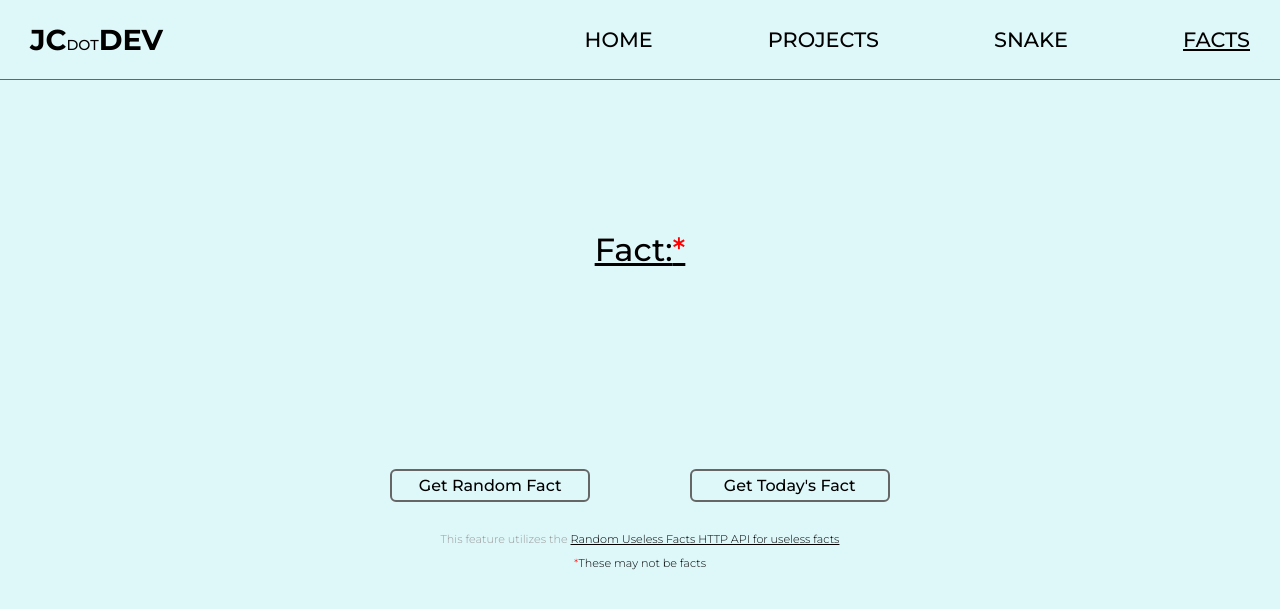
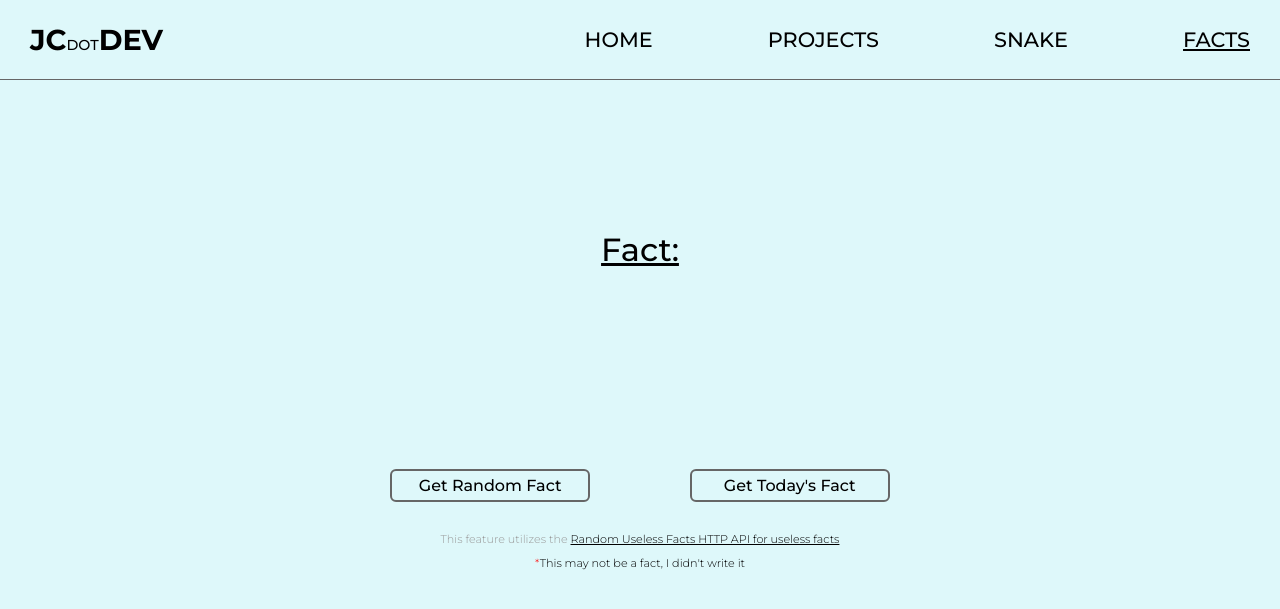
Before and after one commit to pJanks/johnnycassidy.dev, a PHP site: page /facts in a window 1280 px wide. Shown: the top 609 px of the page. Run offline with PHP 8.4, Linux system fonts and the light colour scheme; data that the repository does not hold is empty; a stand-in replaces the project's code that opens the database connection.

Commit message:
Add disclaimer for false facts

```diff
--- a/views/facts/facts.css
+++ b/views/facts/facts.css
@@ -19,12 +19,9 @@
 }
 
 .fact {
-  align-items: center;
-  display: flex;
   font-size: 120%;
   font-style: italic;
   font-weight: 300;
-  justify-content: center;
   min-height: 120px;
   margin: 40px;
 }
--- a/views/facts/facts.js
+++ b/views/facts/facts.js
@@ -10,7 +10,7 @@ const getFacts = async (randomOrToday = 'random') => {
   const url = `https://uselessfacts.jsph.pl/${randomOrToday}.json?language=en`;
   const response = await fetch(url);
   const fact = await response.json();
-  factSpan.textContent = fact.text;
+  factSpan.innerHTML = `${fact.text}<span class="asterisk">*</span>`;
 }
 
 getFacts();
--- a/views/facts/index.html
+++ b/views/facts/index.html
@@ -1,5 +1,5 @@
 <section class="fact-wrapper">
-  <h2 class="fact-title">Fact:<span class="asterisk">*</span></h2>
+  <h2 class="fact-title">Fact:</h2>
   <span class="fact"></span>
   <section class="buttons-wrapper">
     <button class="get-fact-button get-random-fact-button">Get Random Fact</button>
@@ -16,6 +16,6 @@
       </a>
   </span>
   <span class="disclaimer annotation">
-    <span class="asterisk">*</span>These may not be facts
+    <span class="asterisk">*</span>This may not be a fact, I didn't write it
   </span>
 </section>
```
